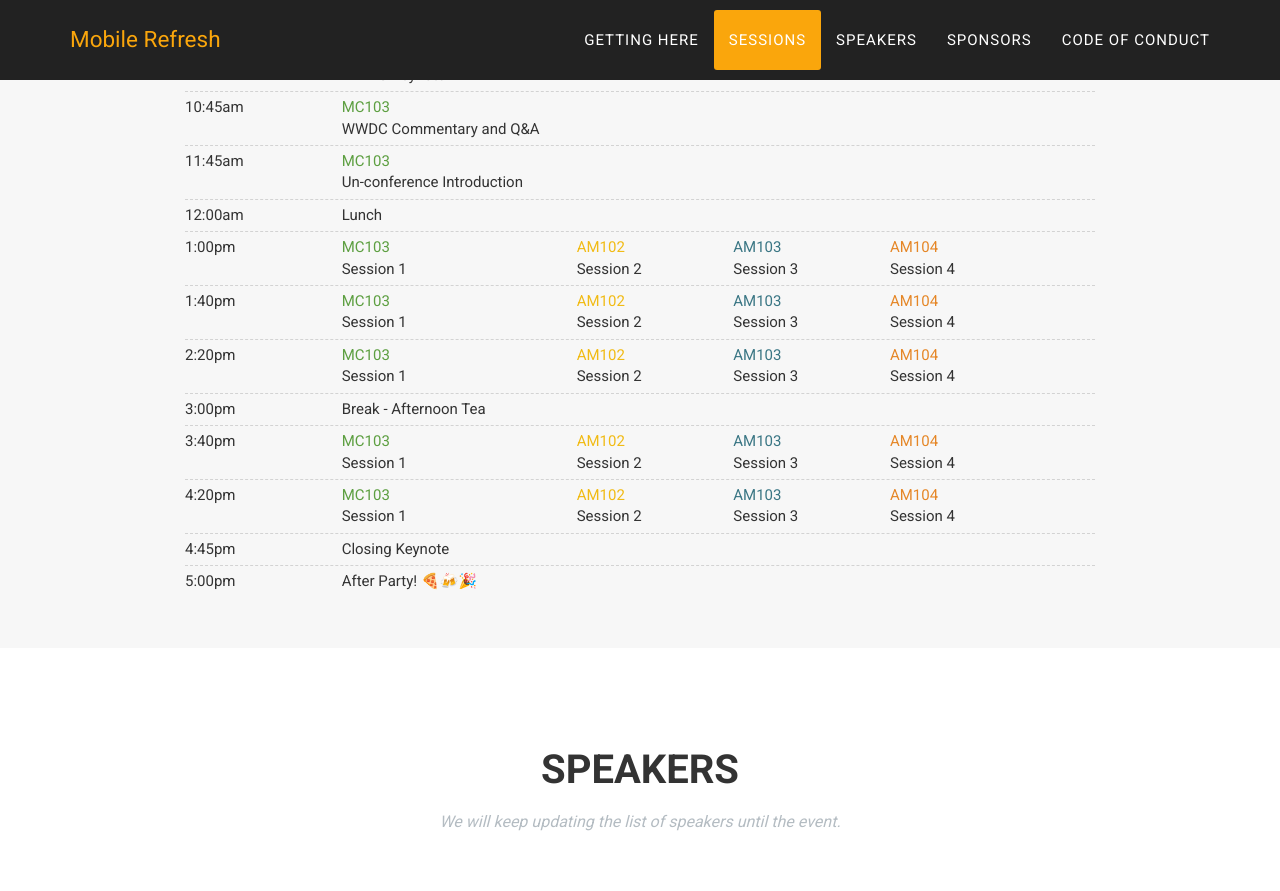
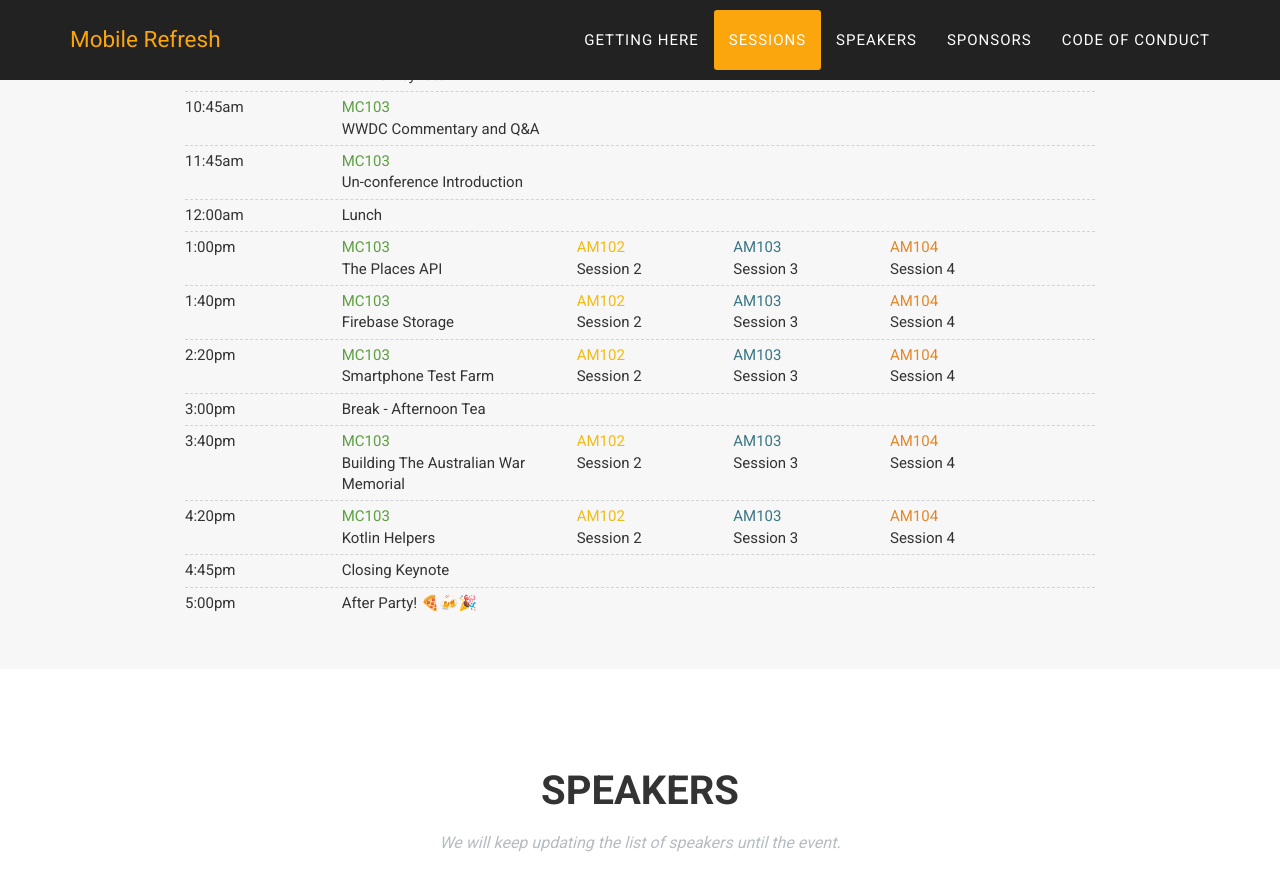
Before and after one commit to MostafaGazar/MostafaGazar.github.io, a Jekyll site: the page built from index.html, in a window 1280 px wide and 900 px high, scrolled down 2298 px. Shown: the top 891 px of the window. Built offline with Jekyll 4.4.1, drawn with Linux system fonts in a browser that asks for light colours; some web fonts are replaced.

Commit message:
Adding MC103 sessions

```diff
--- a/_includes/sessions.html
+++ b/_includes/sessions.html
@@ -125,7 +125,7 @@
                     <div class="col col-xs-3">
                           <span>
                               <div class="event-venue-1">MC103</div>
-                              <div class="event-name">Session 1</div>
+                              <div class="event-name">The Places API</div>
                               <!-- <div class="speaker-name"></div> -->
                           </span>
                     </div>
@@ -157,7 +157,7 @@
                     <div class="col col-xs-3">
                           <span>
                               <div class="event-venue-1">MC103</div>
-                              <div class="event-name">Session 1</div>
+                              <div class="event-name">Firebase Storage</div>
                               <!-- <div class="speaker-name"></div> -->
                           </span>
                     </div>
@@ -189,7 +189,7 @@
                     <div class="col col-xs-3">
                           <span>
                               <div class="event-venue-1">MC103</div>
-                              <div class="event-name">Session 1</div>
+                              <div class="event-name">Smartphone Test Farm</div>
                               <!-- <div class="speaker-name"></div> -->
                           </span>
                     </div>
@@ -234,7 +234,7 @@
                     <div class="col col-xs-3">
                           <span>
                               <div class="event-venue-1">MC103</div>
-                              <div class="event-name">Session 1</div>
+                              <div class="event-name">Building The Australian War Memorial</div>
                               <!-- <div class="speaker-name"></div> -->
                           </span>
                     </div>
@@ -266,7 +266,7 @@
                     <div class="col col-xs-3">
                           <span>
                               <div class="event-venue-1">MC103</div>
-                              <div class="event-name">Session 1</div>
+                              <div class="event-name">Kotlin Helpers</div>
                               <!-- <div class="speaker-name"></div> -->
                           </span>
                     </div>
```
Also changed, not shown: 1 other file.
